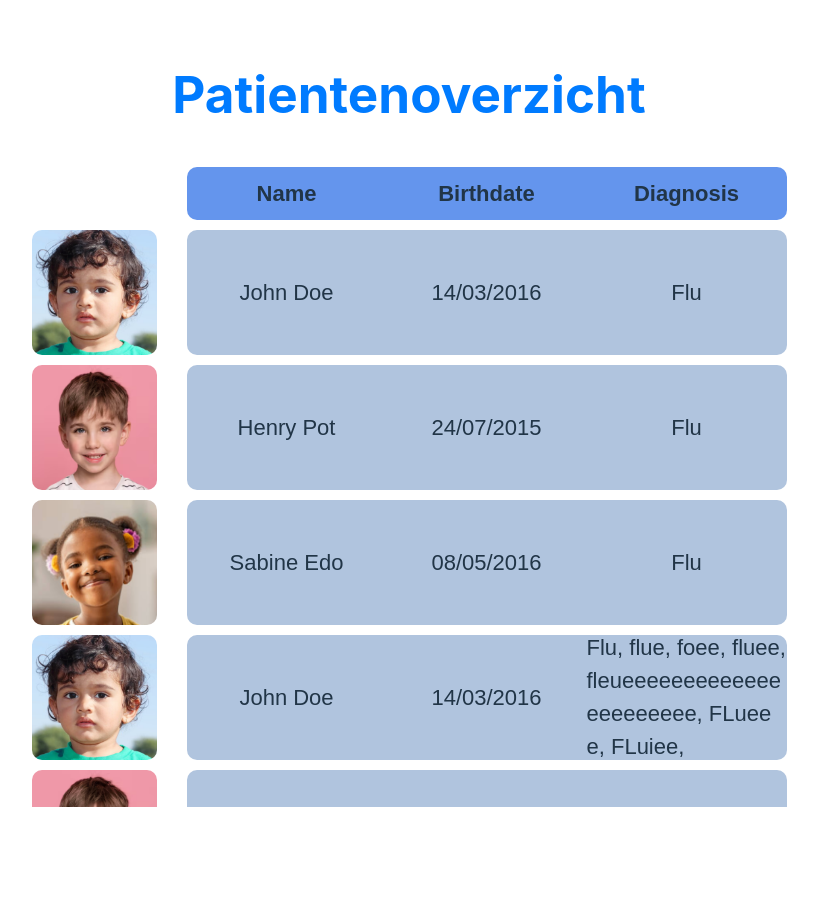
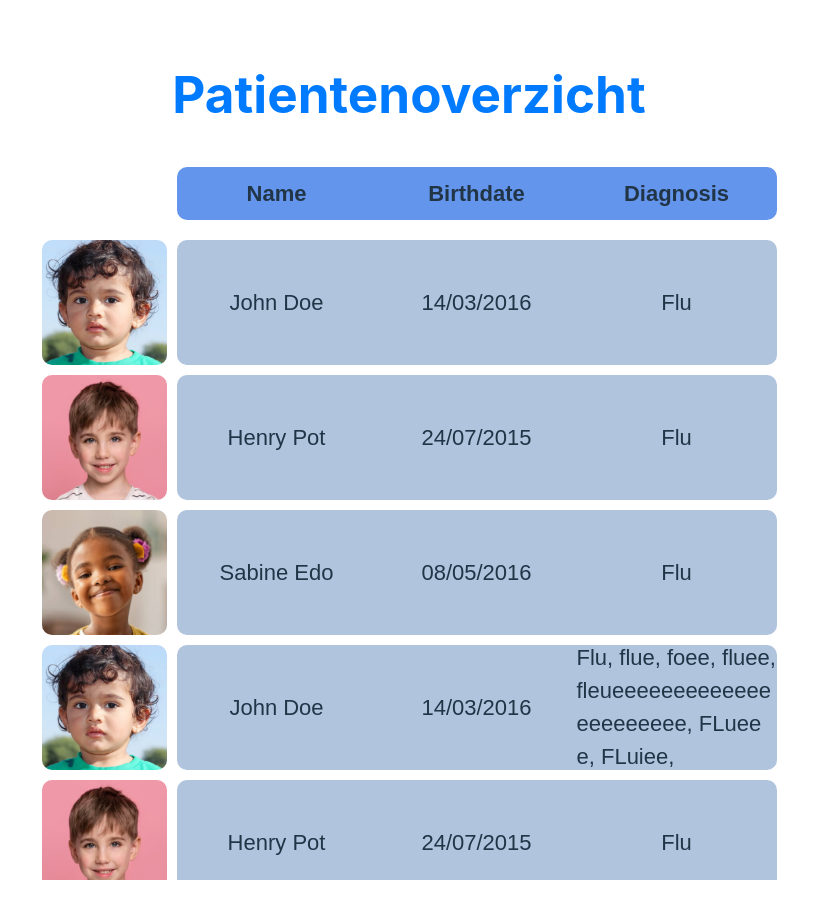
Before and after one commit to ZuydUniversity/B2C6_B2A_Frontend, a React (Vite) app: page / in a window 1280 px wide. Shown: the whole page, without its empty margins (231-1049 px from the left). Before the commit the page ends 839 px from the top, so only its background shows below. Built offline with nearby package versions, Linux system fonts and the light colour scheme.

Commit message:
tableheaders dont go down anymore, split table in 2 tables

```diff
--- a/src/App.css
+++ b/src/App.css
@@ -35,7 +35,7 @@ table {
 
 th, td {
     border: 1px solid #000;
-    padding: 10px;
+    padding: 0px 0px 10px 0px;
     text-align: left;
 }
 
--- a/src/App.jsx
+++ b/src/App.jsx
@@ -17,7 +17,7 @@ const DataRow = ({ imageSrc, name, birthdate, diagnosis }) => (
 
 
 const DataTable = ({ data }) => (
-    <div className="scrollable-table">
+    <>
         <table>
             <thead>
                 <tr>
@@ -28,11 +28,17 @@ const DataTable = ({ data }) => (
                     <th className="th-header-right"><div className="header-rounded-right header-item">Diagnosis</div></th>
                 </tr>
             </thead>
+        </table>
+
+
+    <div className="scrollable-table">
+        <table>
             <tbody>
                 {data.map((row, index) => <DataRow key={index} {...row} />)}
             </tbody>
         </table>
     </div>
+    </>
 );
 
 function App() {
@@ -84,6 +90,7 @@ function App() {
 
       <>
           <h1>Patientenoverzicht</h1>
+
           <DataTable data={data} />
       </>
   );
```
